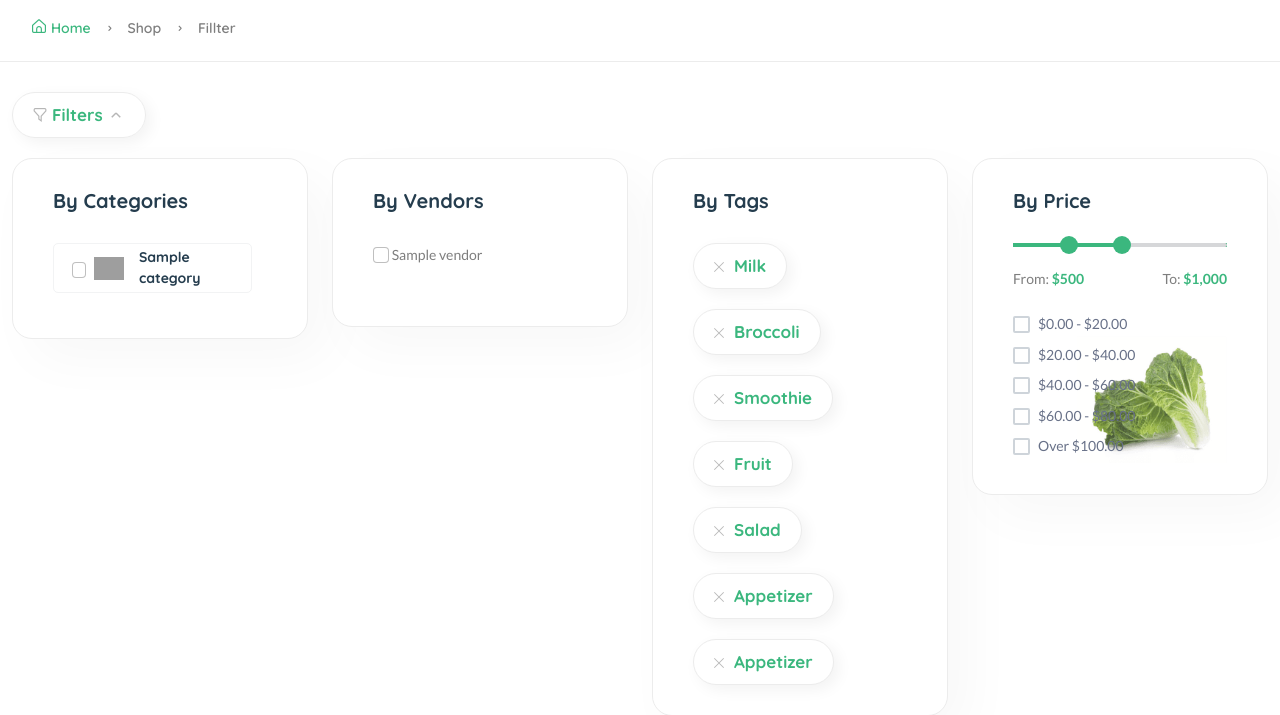
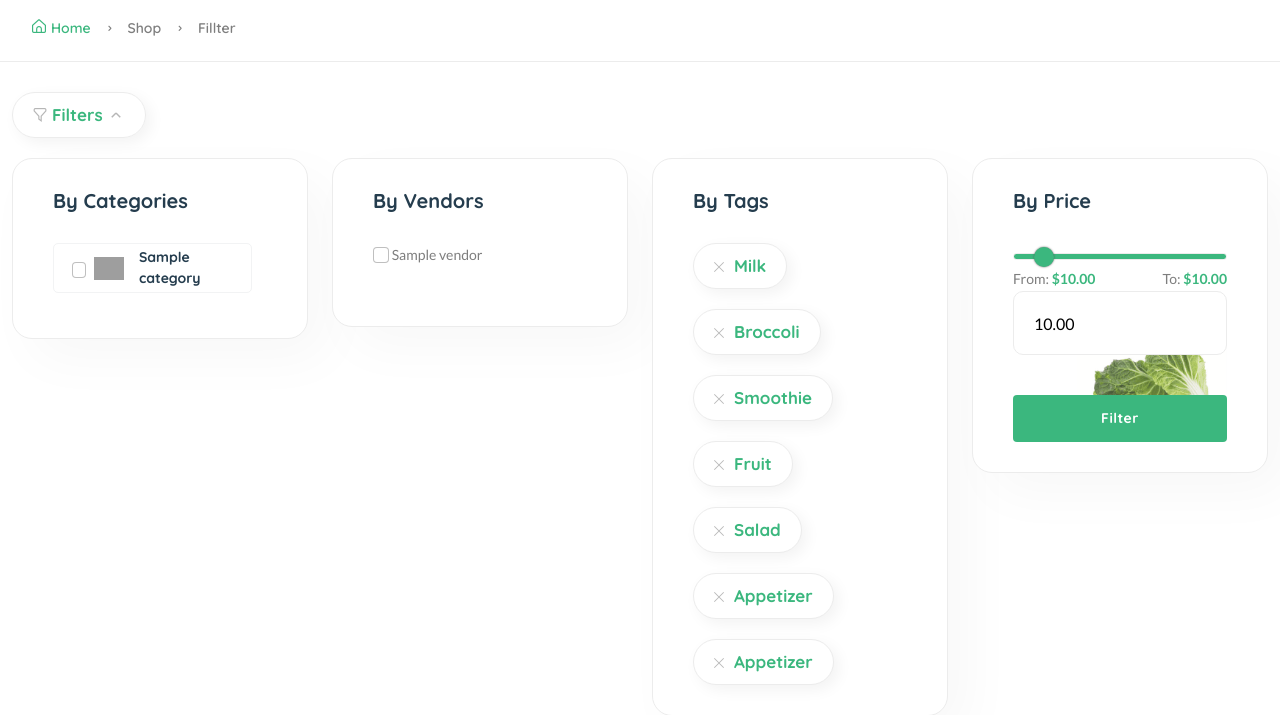
Before and after one commit to P-Duy/AllEcom, a Django app: page /products/ in a window 1280 px wide. Shown: the part 318-1033 px from the top of the page. Run offline with Django 4.2, Linux system fonts and the light colour scheme; tables that the repository leaves empty hold one stand-in row (values such as "Sample post"); grey boxes marked "Sample" are stand-in pictures; some libraries are stand-ins or nearby versions; grey boxes are pictures that could not be loaded.

Commit message:
Price Range Slide

```diff
--- a/core/context_processor.py
+++ b/core/context_processor.py
@@ -1,3 +1,5 @@
+from django.db.models import Min, Max
+
 from core.models import (
     Product,
     ProductImages,
@@ -14,6 +16,8 @@ from core.models import (
 
 def default(request):
     categories = Category.objects.all()
+    vendors = Vendor.objects.all()
+    min_max_price = Product.objects.aggregate(Min("price"), Max("price"))
     try:
         address = Address.objects.get(user=request.user)
     except:
@@ -23,5 +27,6 @@ def default(request):
         "address": address,
         "categories": categories,
         "vendors": vendors,
+        "min_max_price": min_max_price,
     }
     return context
--- a/templates/core/product_list.html
+++ b/templates/core/product_list.html
@@ -1,6 +1,40 @@
 {% extends "partials/base.html" %}
 {% load static %}
 {% block content %}
+
+<head>
+        <style>
+            input[type="range"] {
+            -webkit-appearance: none;
+            margin-right: 15px;
+            height: 7px;
+            background: rgba(255, 255, 255, 0.6);
+            border-radius: 5px;
+            background-image: linear-gradient(#3bb77e, #3bb77e);
+            background-size: 100% 100%;
+            background-repeat: no-repeat;
+            }
+
+            input[type="range"]::-webkit-slider-thumb {
+            -webkit-appearance: none;
+            height: 20px;
+            width: 20px;
+            border-radius: 50%;
+            background: #3bb77e;
+            cursor: ew-resize;
+            box-shadow: 0 0 2px 0 #555;
+            transition: background .3s ease-in-out;
+            }
+
+            input[type=range]::-webkit-slider-runnable-track  {
+            -webkit-appearance: none;
+            box-shadow: none;
+            border: none;
+            background: transparent;
+            }
+        </style>
+
+    </head>
 
 
     <main class="main">
@@ -91,28 +125,18 @@
                                     <div class="sidebar-widget price_range range">
                                         <div class="price-filter mb-20">
                                             <div class="price-filter-inner">
-                                                <div id="slider-range" class="mb-20"></div>
+                                                <div id="slidder-range" class="mb-20"></div>
+                                                <input type="range" name="ranDge" value="{{ min_max_price.price__min|floatformat:2 }}" class="slider-range" id="range" min="{{ min_max_price.price__min }}" max="{{ min_max_price.price__max }}" oninput="max_price.value=this.value">
                                                 <div class="d-flex justify-content-between">
-                                                    <div class="caption">From: <strong id="slider-range-value1" class="text-brand"></strong></div>
-                                                    <div class="caption">To: <strong id="slider-range-value2" class="text-brand"></strong></div>
+                                                    <div class="caption">From: <strong id="slider-range-value1" class="text-brand">${{ min_max_price.price__min|floatformat:2 }}</strong></div>
+                                                    <div class="caption">To: <strong id="slider-range-value2" class="text-brand">${{ min_max_price.price__max|floatformat:2 }}</strong></div>
                                                 </div>
+                                                <input type="number"  name="" value="{{ min_max_price.price__min|floatformat:2 }}" id="max_price" min="{{ min_max_price.price__min }}" max="{{ min_max_price.price__max }}" placeholder="Current Price" onkeyup="range.value=this.value">
                                             </div>
                                         </div>
                                         <div class="custome-checkbox">
-                                            <input class="form-check-input" type="checkbox" name="checkbox" id="exampleCheckbox211" value="" />
-                                            <label class="form-check-label" for="exampleCheckbox211"><span>$0.00 - $20.00 </span></label>
-                                            <br />
-                                            <input class="form-check-input" type="checkbox" name="checkbox" id="exampleCheckbox22" value="" />
-                                            <label class="form-check-label" for="exampleCheckbox22"><span>$20.00 - $40.00 </span></label>
-                                            <br />
-                                            <input class="form-check-input" type="checkbox" name="checkbox" id="exampleCheckbox23" value="" />
-                                            <label class="form-check-label" for="exampleCheckbox23"><span>$40.00 - $60.00 </span></label>
-                                            <br />
-                                            <input class="form-check-input" type="checkbox" name="checkbox" id="exampleCheckbox24" value="" />
-                                            <label class="form-check-label" for="exampleCheckbox24"><span>$60.00 - $80.00 </span></label>
-                                            <br />
-                                            <input class="form-check-input" type="checkbox" name="checkbox" id="exampleCheckbox25" value="" />
-                                            <label class="form-check-label" for="exampleCheckbox25"><span>Over $100.00</span></label>
+                                            <button class="btn mt-20 w-100" type="button" id="price-filter-btn">Filter</button>
+                                            <!-- <h3>{{ min_max_price }}</h3> -->
                                         </div>
                                     </div>
                                 </div>
```
